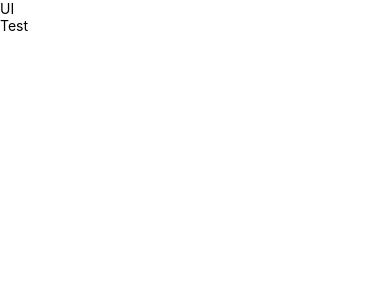
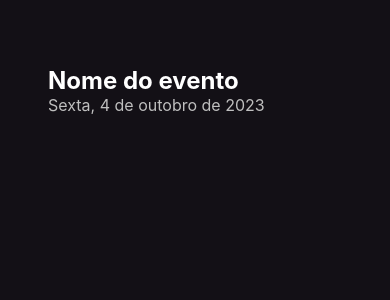
Before and after one commit to GuiQRSM/imhereII, a React Native app: screen / in a window 390 px wide. Shown: the top 300 px of the page. Built offline with nearby package versions, Linux system fonts and the light colour scheme.

Commit message:
Add color and size styles to fonts and resize and colorize the screen.

```diff
--- a/App.tsx
+++ b/App.tsx
@@ -2,9 +2,32 @@ import { Text, View } from "react-native";
 
 export default function App() {
   return (
-    <View style={{}}>
-      <Text>UI</Text>
-      <Text>Test</Text>
+    <View
+      style={{
+        flex: 1,
+        backgroundColor: "#131016",
+        padding: 48,
+      }}
+    >
+      <Text
+        style={{
+          color: "#FFF",
+          fontSize: 24,
+          fontWeight: "bold",
+          marginTop: 18,
+        }}
+      >
+        Nome do evento
+      </Text>
+
+      <Text
+        style={{
+          color: "#bfbfbf",
+          fontSize: 16,
+        }}
+      >
+        Sexta, 4 de outobro de 2023
+      </Text>
     </View>
   );
 }
```
